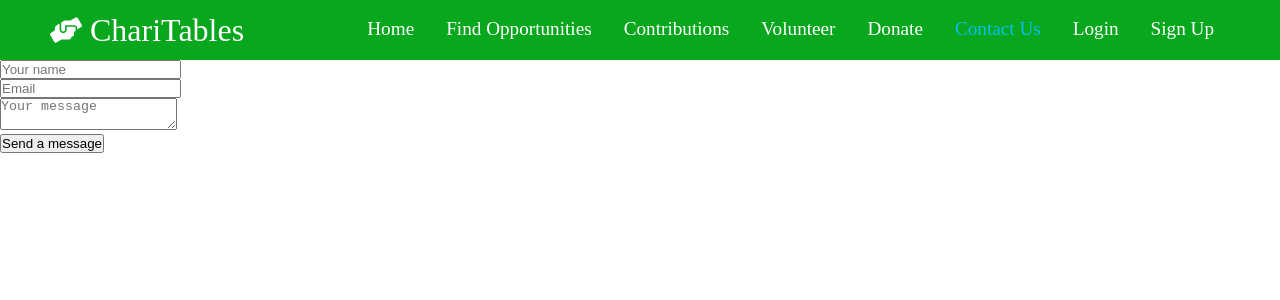
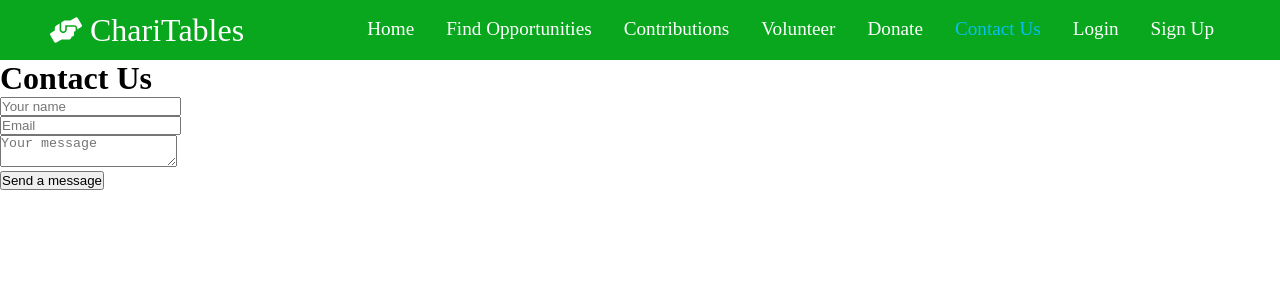
Before and after one commit to sarahnix/Chari-Tables, a React (Create React App) app in the folder client/charitables/: page /contact in a window 1280 px wide. Shown: the top 300 px of the page. Built offline with nearby package versions, Linux system fonts and the light colour scheme.

Commit message:
Fix Contact.js

```diff
--- a/client/charitables/src/routes/Contact.js
+++ b/client/charitables/src/routes/Contact.js
@@ -26,6 +26,7 @@ const Contact = () => {
       method="POST"
       target="_blank"
     >
+      <h1>Contact Us</h1>
       <div>
         <input type="text" placeholder="Your name" name="name" required />
       </div>
```
